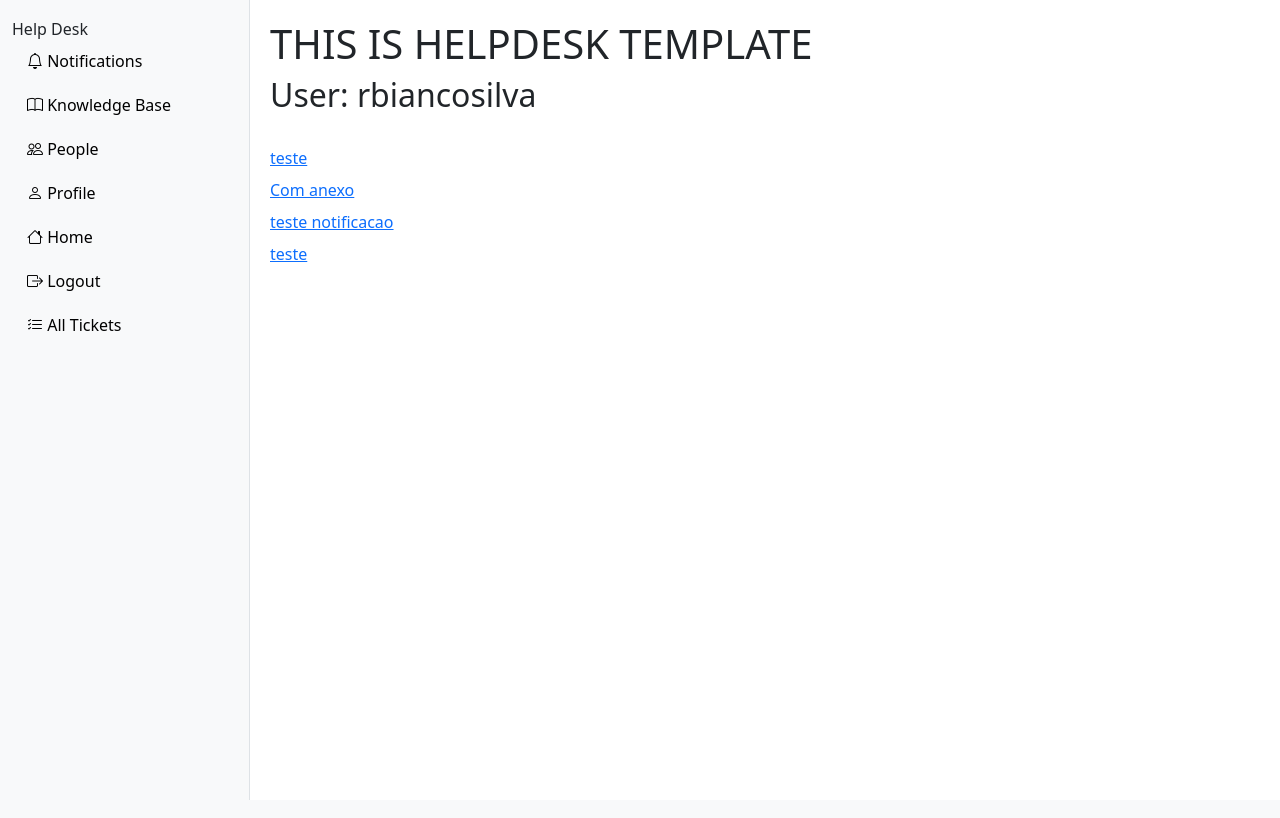
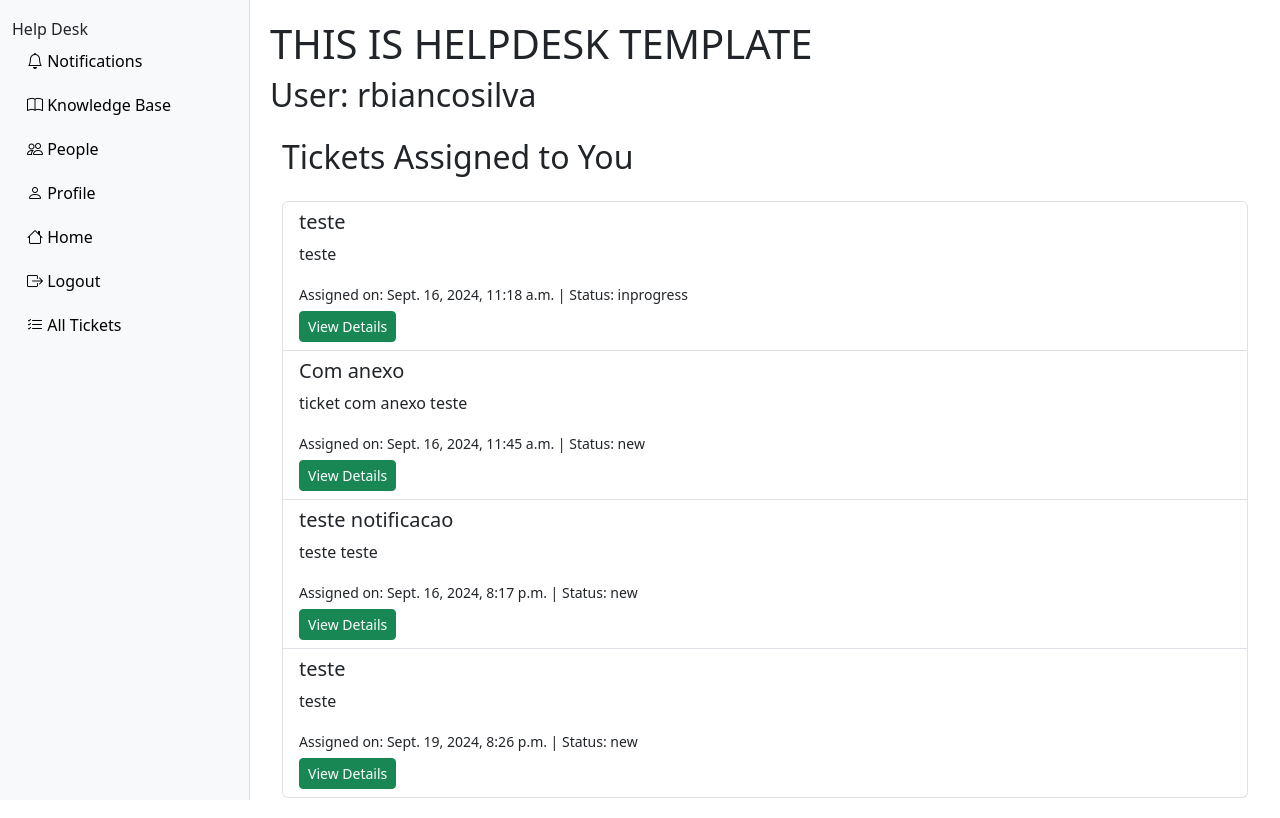
Before and after one commit to rbiancosilva/django-helpdesk, a Django app: page /tickets/all in a window 1280 px wide. Run offline with Django 5.2, Linux system fonts and the light colour scheme; a user stored in the database is signed in; data comes from the database, SQL or seed files in the repository; both versions use the stored data as it was after the commit.

Commit message:
Adding ticket view template design

```diff
--- a/django_helpdesk/apps/tickets/templates/index_tickets.html
+++ b/django_helpdesk/apps/tickets/templates/index_tickets.html
@@ -5,9 +5,27 @@
 {% endblock %}
 
 {% block content %}
-    <br>
-    {% for ticket in tickets %}
-        <a href="{% url 'detail_tickets' ticket.id %}">{{ticket.title}}</a>
-        <h5>{{tickt.content}}</h5>
-    {% endfor %}
+    <div class="container mt-4">
+        {% if user.profile.role == 'operator'%}
+            <h2 class="mb-4">Tickets Assigned to You</h2>
+        {% endif %}
+        {% if user.profile.role == 'user' %}
+            <h2 class="mb-4">Tickets Opened by You</h2>
+        {% endif %}
+        {% if tickets %}
+            <ul class="list-group">
+                {% for ticket in tickets %}
+                    <li class="list-group-item">
+                        <h5>{{ ticket.title }}</h5>
+                        <p>{{ ticket.content }}</p>
+                        <small>Assigned on: {{ ticket.created_at }} | Status: {{ ticket.status }}</small>
+                        <br>
+                        <a style="margin-top: 5px" href="{% url 'detail_tickets' ticket.id %}" class="btn btn-success btn-sm">View Details</a> <!-- Link to the ticket detail page -->
+                    </li>
+                {% endfor %}
+            </ul>
+        {% else %}
+            <p>No tickets assigned to you at the moment.</p>
+        {% endif %}
+    </div>
 {% endblock %}
--- a/templates/base_helpdesk.html
+++ b/templates/base_helpdesk.html
@@ -45,7 +45,7 @@
 <body>
     <header class="sidebar" id="main-sidebar">
         <div class="container">
-            <h1 class="navbar-brand m-0 p-0">Help Desk</h1>
+            <h1 style="margin-bottom: 4px" class="navbar-brand m-0 p-0">Help Desk</h1>
             <nav>
                 <ul class="nav flex-column">
                     <li class="nav-item">
```
Also changed, not shown: db.sqlite3.
